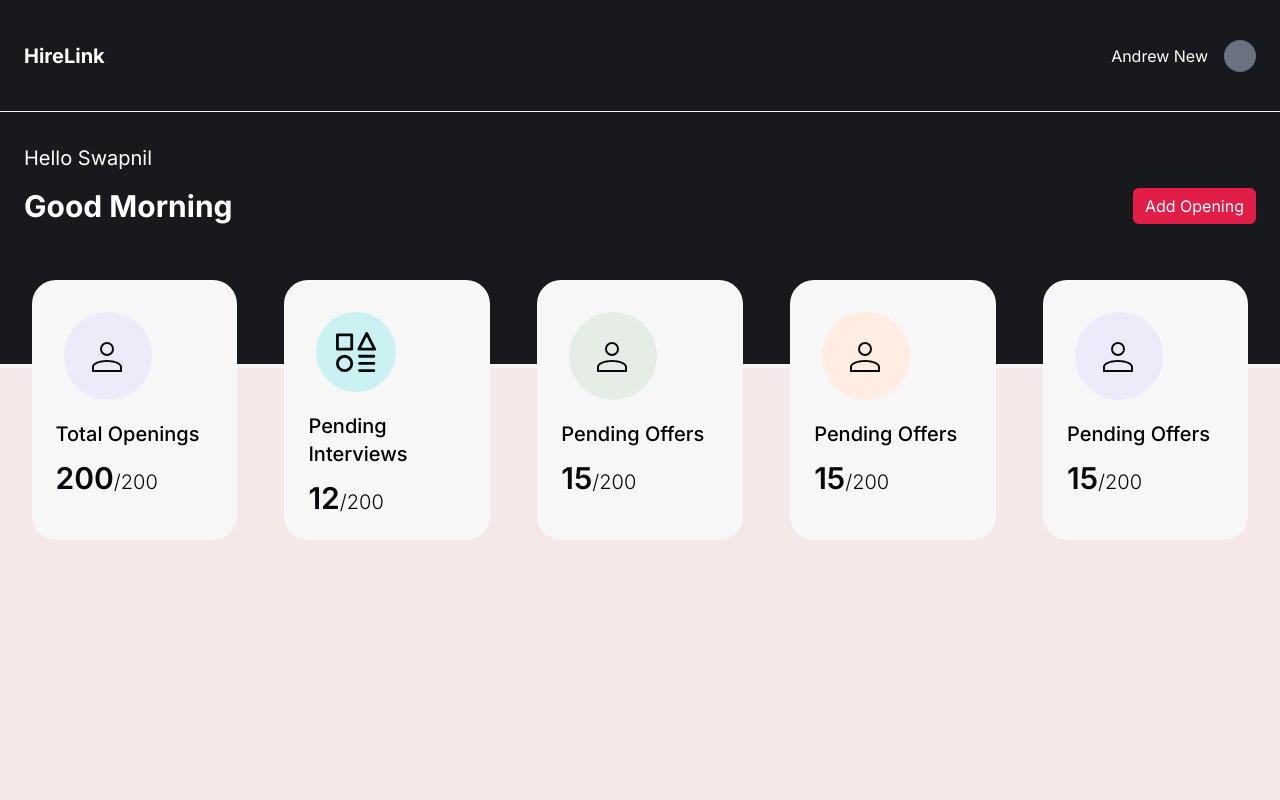
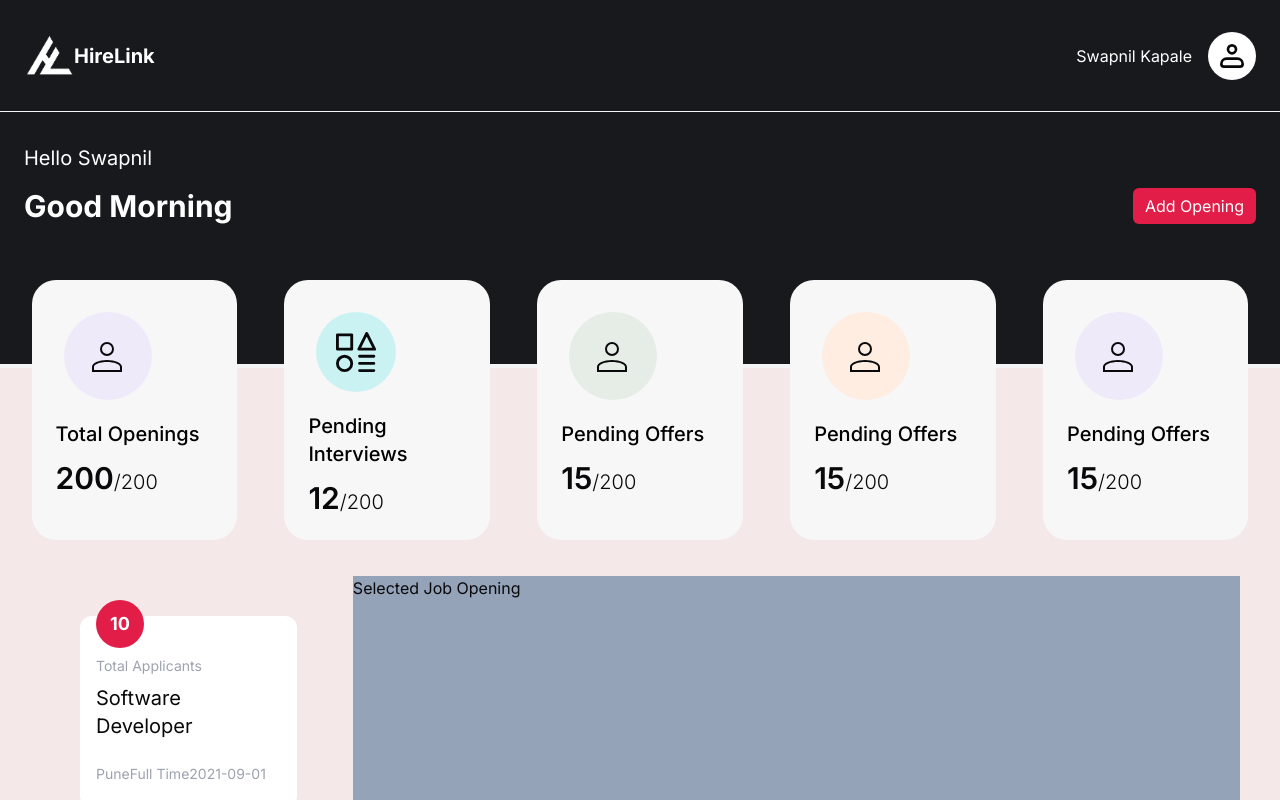
Before and after one commit to ShantanuR03/hirelink_old, a Next.js app: page /dashboard/recruiter in a window 1280 px wide. Shown: the top 800 px of the page. Built offline with nearby package versions, Linux system fonts and the light colour scheme.

Commit message:
Updated dashboard

```diff
--- a/app/dashboard/recruiter/page.tsx
+++ b/app/dashboard/recruiter/page.tsx
@@ -1,18 +1,85 @@
 "use client";
 import React from "react";
+import Image from "next/image";
+
+
+interface JobOpening{
+  id: string;
+  title: string;
+  location: string;
+  summary: string;
+  role : string;
+  skills: string[];
+  status: string;
+  applicants: number;
+  created_at: string;
+}
+
+
 
 const RecruiterDashbord = () => {
   const [dropdownOpen, setDropdownOpen] = React.useState(false);
+
+  const [jobOpenings, setJobOpenings] = React.useState<JobOpening[]>([]);
+
+  // dummy data for job openings
+  const dummyJobOpenings: JobOpening[] = [
+    {
+      id: "1",
+      title: "Software Developer",
+      location: "Pune",
+      summary: "We are looking for a software developer with 2 years of experience",
+      role: "Full Time",
+      skills: ["React", "Node", "MongoDB"],
+      status: "Open",
+      applicants: 10,
+      created_at: "2021-09-01",
+    },
+    {
+      id: "2",
+      title: "Software Developer",
+      location: "Pune",
+      summary: "We are looking for a software developer with 2 years of experience",
+      role: "Full Time",
+      skills: ["React", "Node", "MongoDB"],
+      status: "Open",
+      applicants: 10,
+      created_at: "2021-09-01",
+    },
+    {
+      id: "3",
+      title: "Software Developer",
+      location: "Pune",
+      summary: "We are looking for a software developer with 2 years of experience",
+      role: "Full Time",
+      skills: ["React", "Node", "MongoDB"],
+      status: "Open",
+      applicants: 10,
+      created_at: "2021-09-01",
+    },
+    {
+      id: "4",
+      title: "Software Developer",
+      location: "Pune",
+      summary: "We are looking for a software developer with 2 years of experience",
+      role: "Full Time",
+      skills: ["React", "Node", "MongoDB"],
+      status: "Open",
+      applicants: 10,
+      created_at: "2021-09-01",
+    },
+  ];
 
   const toggleDropdown = () => {
     setDropdownOpen(!dropdownOpen);
   };
 
   return (
-    <div className="w-screen h-screen flex flex-col bg-[#f5e8e8]">
+    <div className="w-screen h-auto flex flex-col bg-[#f5e8e8]">
       {/* Header */}
       <div className="bg-[#17191c] h-28 border-gray-100 border-b-[1px] py-4 px-6 flex justify-between items-center">
         <div className="flex items-center">
+          <Image src={"/dark_logo.png"} width={50} height={50} alt={"Logo"} />
           <span className="text-xl text-white font-bold mr-4">HireLink</span>
         </div>
         <div className="relative">
@@ -20,8 +87,23 @@ const RecruiterDashbord = () => {
             className="flex items-center cursor-pointer"
             onClick={toggleDropdown}
           >
-            <span className="mr-4 text-white">Andrew New</span>
-            <div className="w-8 h-8 rounded-full bg-gray-500"></div>
+            <span className="mr-4 text-white">Swapnil Kapale</span>
+            <div className="w-12 h-12 rounded-full bg-white flex justify-center items-center">
+              <svg
+                xmlns="http://www.w3.org/2000/svg"
+                width="32"
+                height="32"
+                viewBox="0 0 24 24"
+              >
+                <g fill="none" stroke="currentColor" stroke-width="2">
+                  <path
+                    stroke-linejoin="round"
+                    d="M4 18a4 4 0 0 1 4-4h8a4 4 0 0 1 4 4a2 2 0 0 1-2 2H6a2 2 0 0 1-2-2Z"
+                  />
+                  <circle cx="12" cy="7" r="3" />
+                </g>
+              </svg>
+            </div>
           </div>
           {dropdownOpen && (
             <div className="absolute right-0 mt-2 w-48 bg-gray-800 rounded-md shadow-lg z-10">
@@ -185,6 +267,52 @@ const RecruiterDashbord = () => {
           </div>
         </div>
       </div>
+
+      {/* load created job opening cards
+       */}
+
+      <div className="flex mt-52 mx-10 gap-x-4">
+
+        <div className="flex flex-col justify-between p-10 w-1/4 gap-y-5">
+          {dummyJobOpenings.map((jobOpening) => (
+            <>
+              <div className="bg-white p-4 rounded-xl mb-4 w-full md:mr-4 relative">
+                <div className="absolute -top-4 left-4">
+                  <div className="w-12 h-12 rounded-full bg-[#e11d48] flex items-center justify-center">
+                    <span className="text-white font-bold text-lg">
+                      {jobOpening.applicants}
+                    </span>
+                  </div>
+                </div>
+                <p className="text-sm text-gray-400 mb-2 mt-6">Total Applicants</p>
+                <h1 className="text-xl font-normal">{jobOpening.title}</h1>
+
+                <div className="flex">
+                  <p className="text-sm text-gray-400 mb-2 mt-6">
+                    {jobOpening.location}
+                  </p>
+
+                  <p className="text-sm text-gray-400 mb-2 mt-6">
+                    {jobOpening.role}
+                  </p>
+                  <p className="text-sm text-gray-400 mb-2 mt-6">
+                    {jobOpening.created_at}
+                  </p>
+                </div>
+              </div>
+            </>
+          ))}
+        </div>
+
+        <div className="flex w-3/4 bg-slate-400">
+          Selected Job Opening
+        </div>
+
+      </div>
+
+
+
+
     </div>
   );
 };
```
